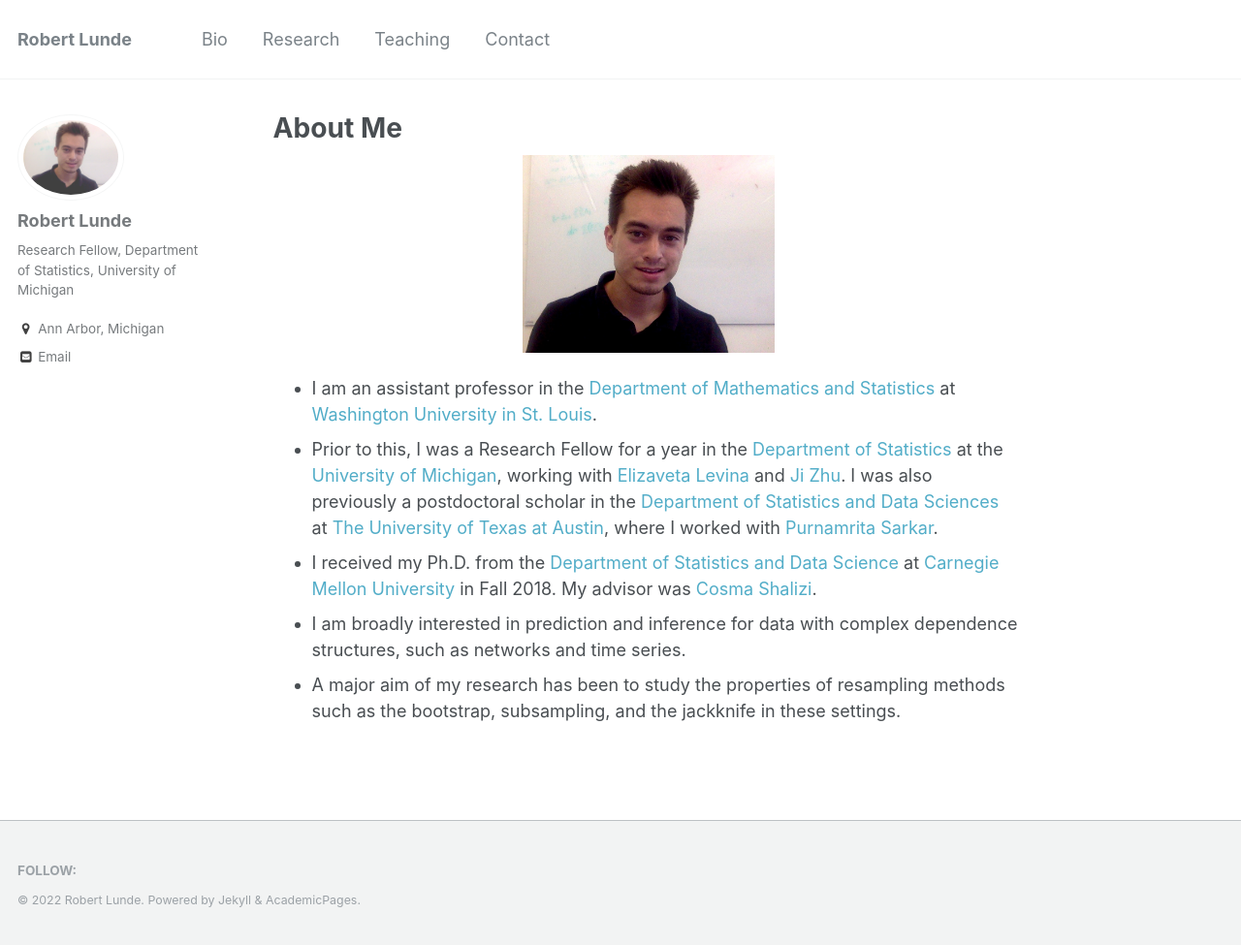
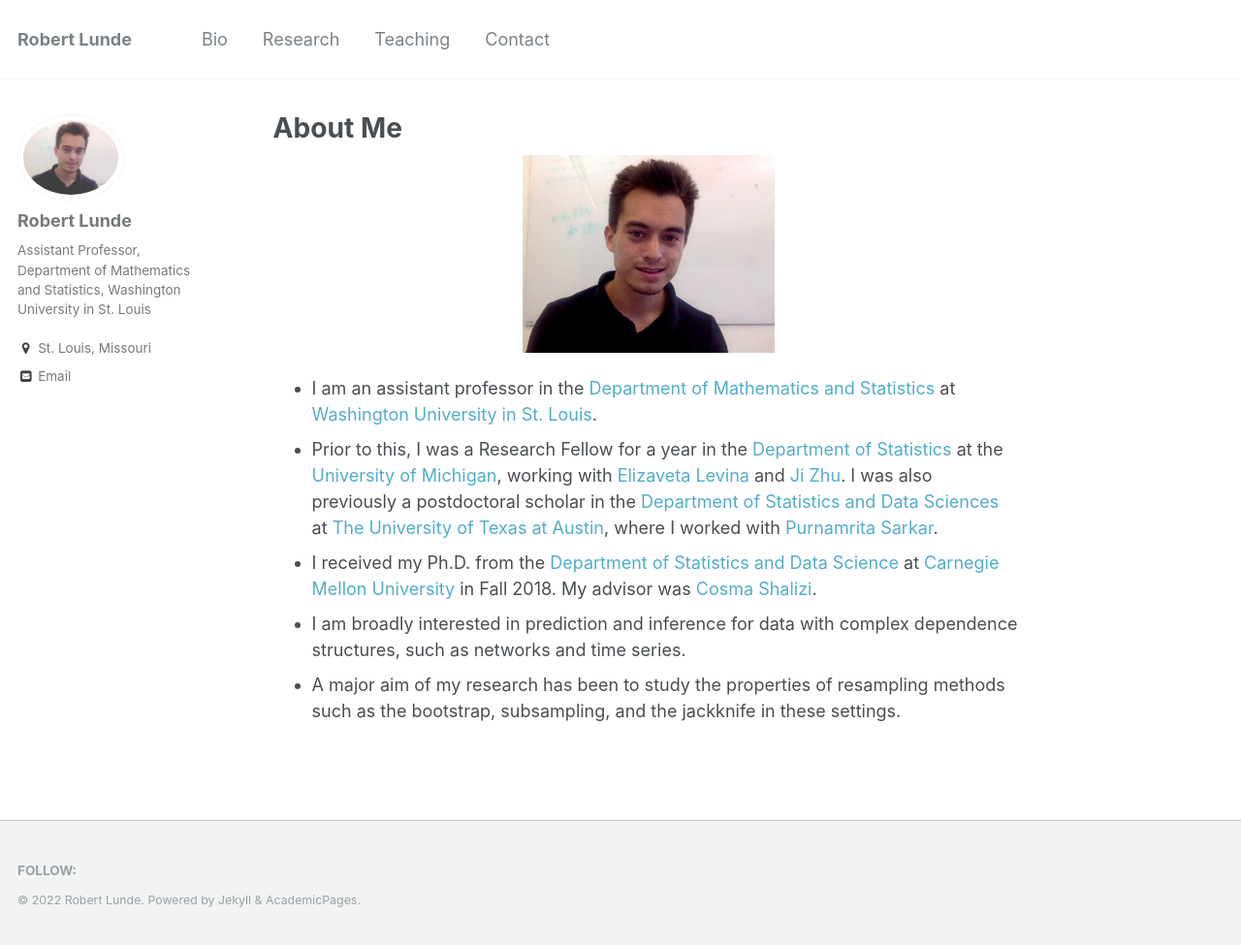
Before and after one commit to rslunde/rslunde.github.io, a Jekyll site: the page built from _pages/about.md, in a window 1280 px wide and 975 px high. Shown: the whole window at 97% size. Built offline with Jekyll 4.4.1, drawn with Linux system fonts in a browser that asks for light colours.

Commit message:
Update _config.yml

```diff
--- a/_config.yml
+++ b/_config.yml
@@ -79,11 +79,11 @@ analytics:
 author:
   name             : "Robert Lunde"
   avatar           : "https://rslunde.github.io/files/my_photo.jpg"
-  bio              : "Research Fellow, Department of Statistics, University of Michigan"
-  location         : "Ann Arbor, Michigan"
+  bio              : "Assistant Professor, Department of Mathematics and Statistics, Washington University in St. Louis"
+  location         : "St. Louis, Missouri"
   employer         :
   googlescholar    :
-  email            : "rlunde@umich.edu"
+  email            : "lunde@wustl.edu"
   uri              :
   bitbucket        :
   codepen          :
```
